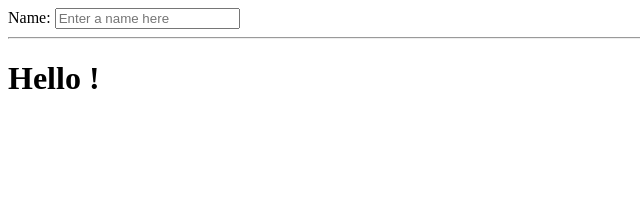
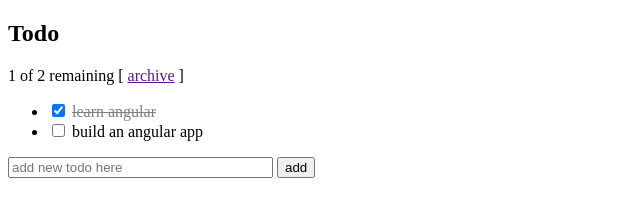
Before and after one commit to Molwara/Telefonbuch, a plain HTML site: page index.html in a window 1280 px wide. Shown: the whole page, without its empty margins (0-640 px from the left). Drawn offline with nearby package versions, Linux system fonts and the light colour scheme.

Commit message:
Todo Test
Kleiner Test

```diff
--- a/css/index.css
+++ b/css/index.css
@@ -1,2 +1,4 @@
-@charset "utf-8";
-/* CSS Document */
+.done-true {
+  text-decoration: line-through;
+  color: grey;
+}
--- a/index.html
+++ b/index.html
@@ -1,14 +1,29 @@
 <!doctype html>
-<html ng-app>
+<html ng-app="todoApp">
   <head>
     <script src="https://ajax.googleapis.com/ajax/libs/angularjs/1.6.0/angular.min.js"></script>
+    <script type="text/javascript" src="js/app.js"></script>
+    <script type="text/javascript" src="js/todo.js"></script>
+    <link rel="stylesheet" href="css/index.css">
   </head>
   <body>
-    <div>
-      <label>Name:</label>
-      <input type="text" ng-model="yourName" placeholder="Enter a name here">
-      <hr>
-      <h1>Hello {{yourName}}!</h1>
+    <h2>Todo</h2>
+    <div ng-controller="TodoListController as todoList">
+      <span>{{todoList.remaining()}} of {{todoList.todos.length}} remaining</span>
+      [ <a href="" ng-click="todoList.archive()">archive</a> ]
+      <ul class="unstyled">
+        <li ng-repeat="todo in todoList.todos">
+          <label class="checkbox">
+            <input type="checkbox" ng-model="todo.done">
+            <span class="done-{{todo.done}}">{{todo.text}}</span>
+          </label>
+        </li>
+      </ul>
+      <form ng-submit="todoList.addTodo()">
+        <input type="text" ng-model="todoList.todoText"  size="30"
+               placeholder="add new todo here">
+        <input class="btn-primary" type="submit" value="add">
+      </form>
     </div>
   </body>
 </html>
--- a/js/app.js
+++ b/js/app.js
@@ -1 +1,3 @@
-// JavaScript Document
+function TodoCtrl($scope){
+	$scope.totalTodos = 4;
+}
--- /dev/null
+++ b/js/todo.js
@@ -0,0 +1,28 @@
+angular.module('todoApp', [])
+  .controller('TodoListController', function() {
+	var todoList = this;
+	todoList.todos = [
+	  {text:'learn angular', done:true},
+	  {text:'build an angular app', done:false}];
+
+	todoList.addTodo = function() {
+	  todoList.todos.push({text:todoList.todoText, done:false});
+	  todoList.todoText = '';
+	};
+
+	todoList.remaining = function() {
+	  var count = 0;
+	  angular.forEach(todoList.todos, function(todo) {
+		count += todo.done ? 0 : 1;
+	  });
+	  return count;
+	};
+
+	todoList.archive = function() {
+	  var oldTodos = todoList.todos;
+	  todoList.todos = [];
+	  angular.forEach(oldTodos, function(todo) {
+		if (!todo.done) todoList.todos.push(todo);
+	  });
+	};
+  });
```
